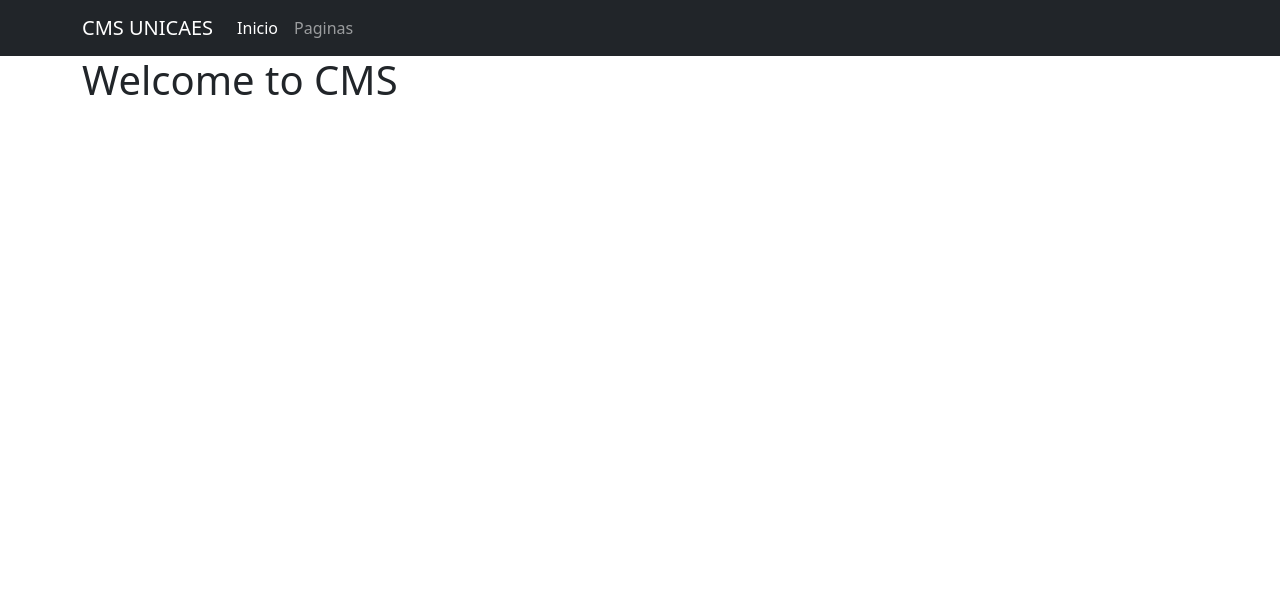
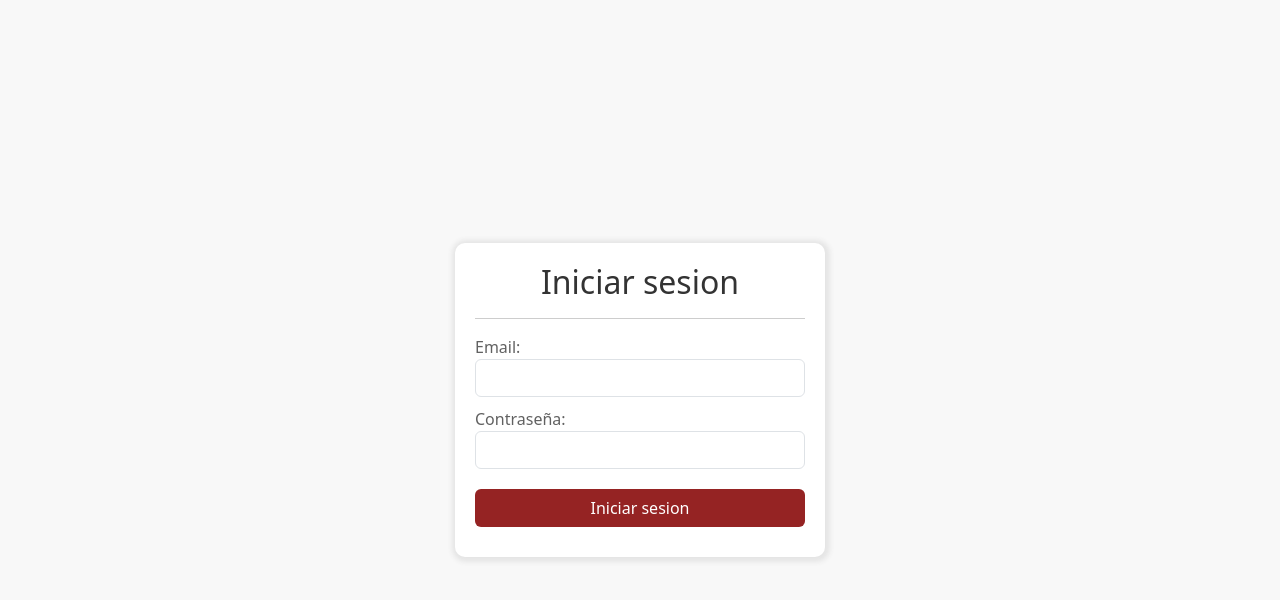
Before and after one commit to LuisVasquez23/CMS_UNICAES, a React (Vite) app in the folder cms_front/: page / in a window 1280 px wide. Shown: the top 600 px of the page. Built offline with nearby package versions, Linux system fonts and the light colour scheme.

Commit message:
Creando vista del login

```diff
--- a/cms_front/src/App.jsx
+++ b/cms_front/src/App.jsx
@@ -1,13 +1,8 @@
-import Navbar from "./components/Navbar";
-
+import Login from "./pages/Login/Login";
 const App = () => {
   return (
     <>
-      <Navbar />
-      <div className="container">
-        <h1>Welcome to CMS</h1>
-        {/* Render your CMS content here */}
-      </div>
+      <Login />
     </>
   );
 };
--- /dev/null
+++ b/cms_front/src/assets/css/loginStyles.css
@@ -0,0 +1,47 @@
+#login-container{
+    width: 100%;
+    height: 100%;
+    min-height: 100vh;
+    max-height: 100vh;
+    background-color: rgb(248, 248, 248);
+    display: flex;
+    justify-content: center;
+    align-items: center;
+}
+
+.loginForm{
+    width: 100%;
+    max-width: 370px;
+    background: white;
+    padding: 20px;
+    border-radius: 10px;
+    box-shadow: 1px 1px 5px 4px rgb(229, 229, 229);
+}
+
+hr{
+    color: rgb(59, 59, 59);
+}
+
+label{
+    color: rgb(97, 97, 97);
+}
+
+h2{
+    color: #333333;
+}
+
+.form-group{
+    margin: 10px 0px;
+}
+
+.btn-login{
+    margin-top: 10px;
+    width: 100%;
+    background-color: #952323;
+    color: white;
+}
+
+.btn-login:hover{
+    background-color: #7c1e1e;
+    color: white;
+}
--- /dev/null
+++ b/cms_front/src/pages/Login/Login.jsx
@@ -0,0 +1,42 @@
+import "../../assets/css/loginStyles.css";
+
+const Login = () => {
+  return (
+    <>
+      <div className="login-container" id="login-container">
+        <form className="loginForm">
+          <h2 className="text-center">Iniciar sesion</h2>
+          <hr />
+          <div className="form-group">
+            <label htmlFor="email">Email: </label>
+            <input
+              type="text"
+              name="email"
+              id="email"
+              className="form-control"
+            />
+          </div>
+          <div className="form-group">
+            <label htmlFor="password">Contraseña: </label>
+            <input
+              type="password"
+              name="password"
+              id="password"
+              className="form-control"
+            />
+          </div>
+
+          <div className="form-group">
+            <input
+              type="submit"
+              value="Iniciar sesion"
+              className="btn btn-login"
+            />
+          </div>
+        </form>
+      </div>
+    </>
+  );
+};
+
+export default Login;
```
